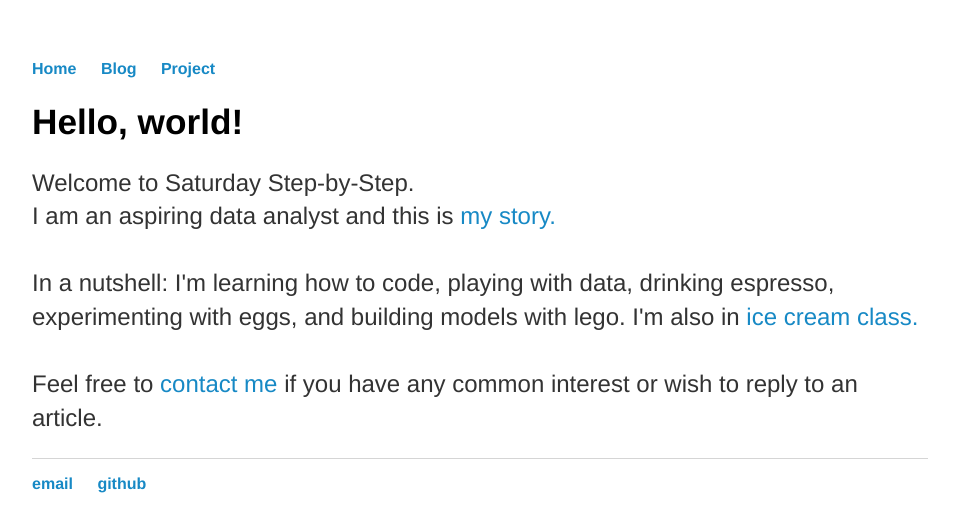
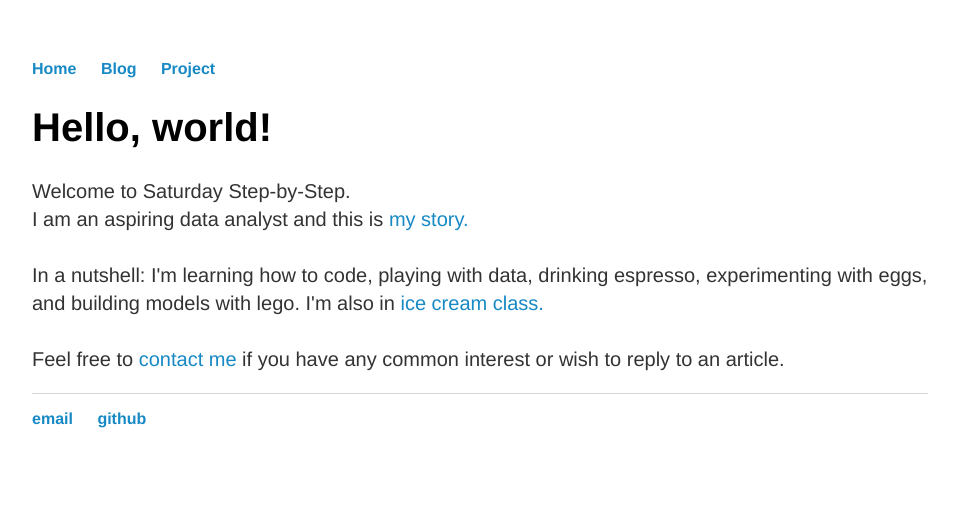
Before and after one commit to saturdaystepbystep/saturdaystepbystep.github.io, a Jekyll site: the page index.html, which Jekyll copies as it is, in a window 1280 px wide. Shown: the top 532 px of the page, without its empty margins (160-1119 px from the left). Built offline with Jekyll 4.4.1, drawn with Linux system fonts in a browser that asks for light colours.

Commit message:
Update main.css

```diff
--- a/css/main.css
+++ b/css/main.css
@@ -20,11 +20,11 @@ a:hover {
     text-decoration: underline;
 }
 h1 {
-    font-size: 2.2em;
+    font-size: 2.5em;
     font-family:"Helvetica Neue", Helvetica, Arial, sans-serif;
 }
 p {
-    font-size: 1.5em;
+    font-size: 1.25em;
     line-height: 1.4em;
     font-family:"Helvetica Neue", Helvetica, Arial, sans-serif;
     color: #333;
```
